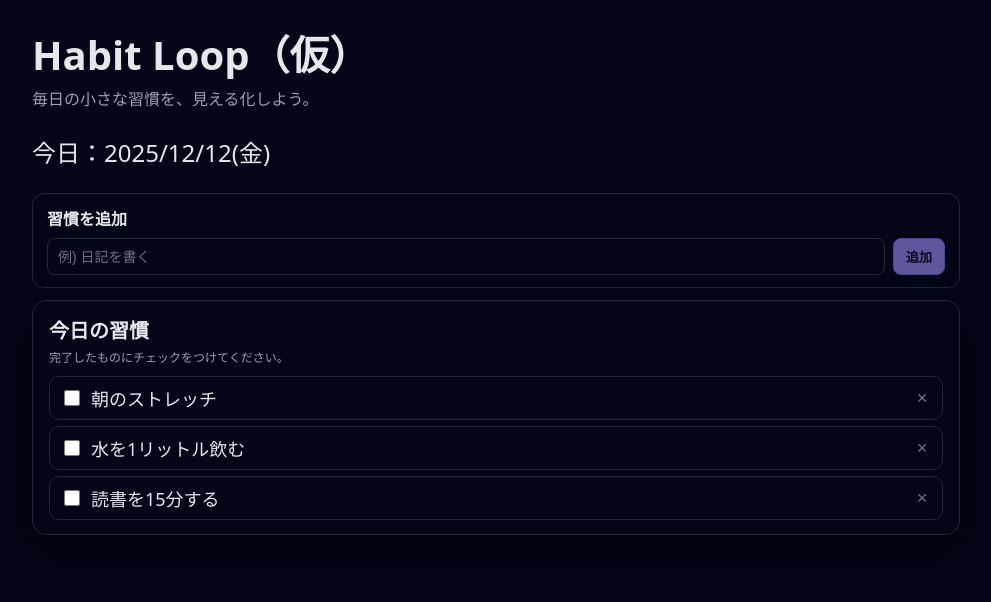
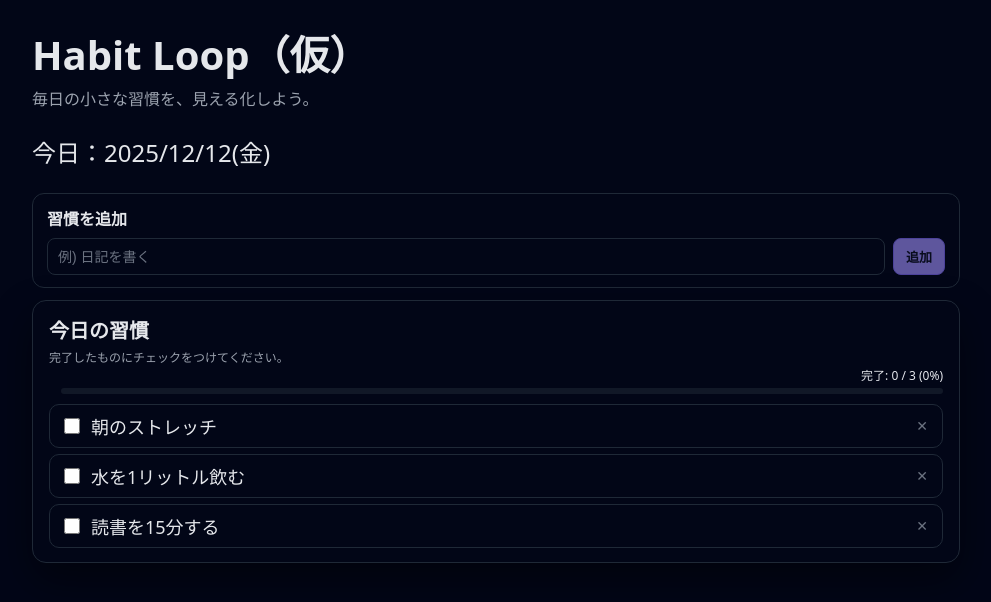
Before and after one commit to komataku02/habit-loop-frontend, a Nuxt app: page / in a window 1280 px wide. Shown: the top 602 px of the page, without its empty margins (144-1135 px from the left). Built offline with nearby package versions, Linux system fonts and the light colour scheme.

Commit message:
feat: 習慣の達成状況を表示

```diff
--- a/app/pages/index.vue
+++ b/app/pages/index.vue
@@ -25,8 +25,22 @@
 
         <section class="card">
             <header class="card-header">
-                <h2 class="card-title">今日の習慣</h2>
-                <p class="card-caption">完了したものにチェックをつけてください。</p>
+                <div>
+                    <h2 class="card-title">今日の習慣</h2>
+                    <p class="card-caption">完了したものにチェックをつけてください。</p>
+                </div>
+
+                <div class="card-summary" v-if="totalCount > 0">
+                    <p class="card-progress">
+                        完了: {{  doneCount }} / {{ totalCount }} ({{ completionRate }}%)
+                    </p>
+                    <div class="progress-bar">
+                        <div
+                            class="progress-bar-inner"
+                            :style="{ width: completionRate + '%'}">
+                        </div>
+                    </div>
+                </div>
             </header>
             <ul class="habit-list">
                 <li
@@ -112,6 +126,16 @@ const todayLabel = computed(() => {
     const weekdays = ['日', '月', '火', '水', '木', '金', '土'][d.getDay()]
     return `${y}/${m}/${day}(${weekdays})`
 });
+
+const totalCount = computed(() => habits.value.length)
+
+const doneCount = computed(() =>
+    habits.value.filter((h) => h.done).length
+)
+const completionRate = computed(() => {
+    if (totalCount.value === 0) return 0
+    return Math.round((doneCount.value / totalCount.value) * 100)
+})
 
 // マウント時に localStorage から読み込み＆変更を監視して保存
 onMounted(() => {
@@ -329,4 +353,31 @@ const removeHabit = ( id: number) => {
     background: #111827;
     color: #f97373;
 }
+
+.card-summary {
+    min-width: 160px;
+    margin-left: 12px;
+}
+
+.card-progress {
+    margin: 0 0 4px;
+    font-size: 12px;
+    color: #e5e7ed;
+    text-align: right;
+}
+
+.progress-bar {
+    width: 100%;
+    height: 6px;
+    border-radius: 8px;
+    background: #111827;
+    overflow: hidden;
+}
+
+.progress-bar-inner {
+    height: 100%;
+    border-radius: inherit;
+    background: #22c55e;
+    transition: width 0.15s ease;
+}
 </style>
```
